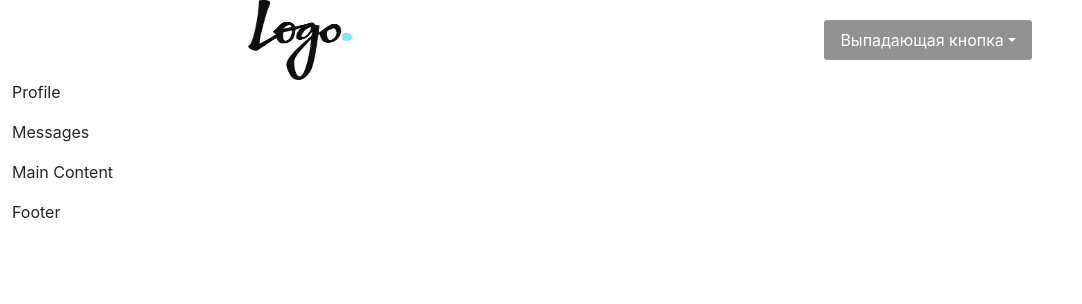
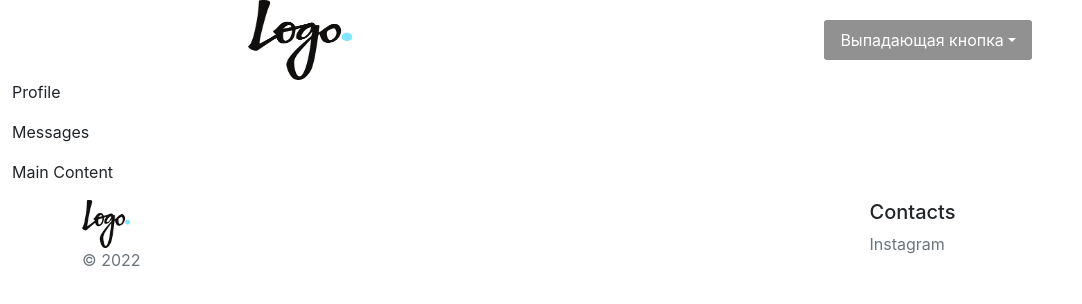
Before and after one commit to whos-bhdn/React-demo-App, a React (Create React App) app: page / in a window 1280 px wide. Shown: the top 304 px of the page, without its empty margins (0-1082 px from the left). Built offline with nearby package versions, Linux system fonts and the light colour scheme.

Commit message:
view and connect bootstrap

```diff
--- a/src/App.css
+++ b/src/App.css
@@ -17,6 +17,11 @@
   align-items: center;
   height: 10vmin;
   width: 13vmin;
+}
+
+.appLogoFooter{
+  height: 6vmin;
+  width: 6vmin;
 }
 
 .header{
--- a/src/App.js
+++ b/src/App.js
@@ -1,7 +1,7 @@
 import './App.css';
 import logo from "./shared/images/Logo_TV_2015.svg.png"
-import Header from "./Components/Header";
-import Footer from "./Components/Footer";
+import Header from "./Components/HeaderComponent/Header";
+import Footer from "./Components/FooterComponent/Footer";
 
 
 const App = () => {
--- a/src/Components/Footer.js
+++ /dev/null
@@ -1,11 +0,0 @@
-
-const Footer = () => {
-    return (
-        <footer>
-            <p>Footer</p>
-        </footer>
-    );
-}
-
-
-export default Footer;
--- /dev/null
+++ b/src/Components/FooterComponent/Footer.js
@@ -0,0 +1,28 @@
+import logo from "../../shared/images/Logo_TV_2015.svg.png";
+
+const Footer = () => {
+    return (
+        <div className="container mt-3">
+            <footer className="row">
+                <div className="col">
+                    <img className="appLogoFooter" src={logo} alt="132"/>
+                </div>
+                <p className="text-muted">© 2022</p>
+            </footer>
+            <div className="col"></div>
+            <div className="col"></div>
+            <div className="col">
+                <h5>Contacts</h5>
+                <ul className="nav flex-column">
+                    <li className="nav-item mb-2">
+                        <a className="nav-link p-0 text-muted" href="">Instagram</a>
+                    </li>
+                </ul>
+            </div>
+        </div>
+    )
+        ;
+}
+
+
+export default Footer;
--- a/src/Components/Header.js
+++ b/src/Components/HeaderComponent/Header.js
@@ -1,4 +1,4 @@
-import logo from "../shared/images/Logo_TV_2015.svg.png";
+import logo from "../../shared/images/Logo_TV_2015.svg.png";
 
 
 const Header = () => {
```
